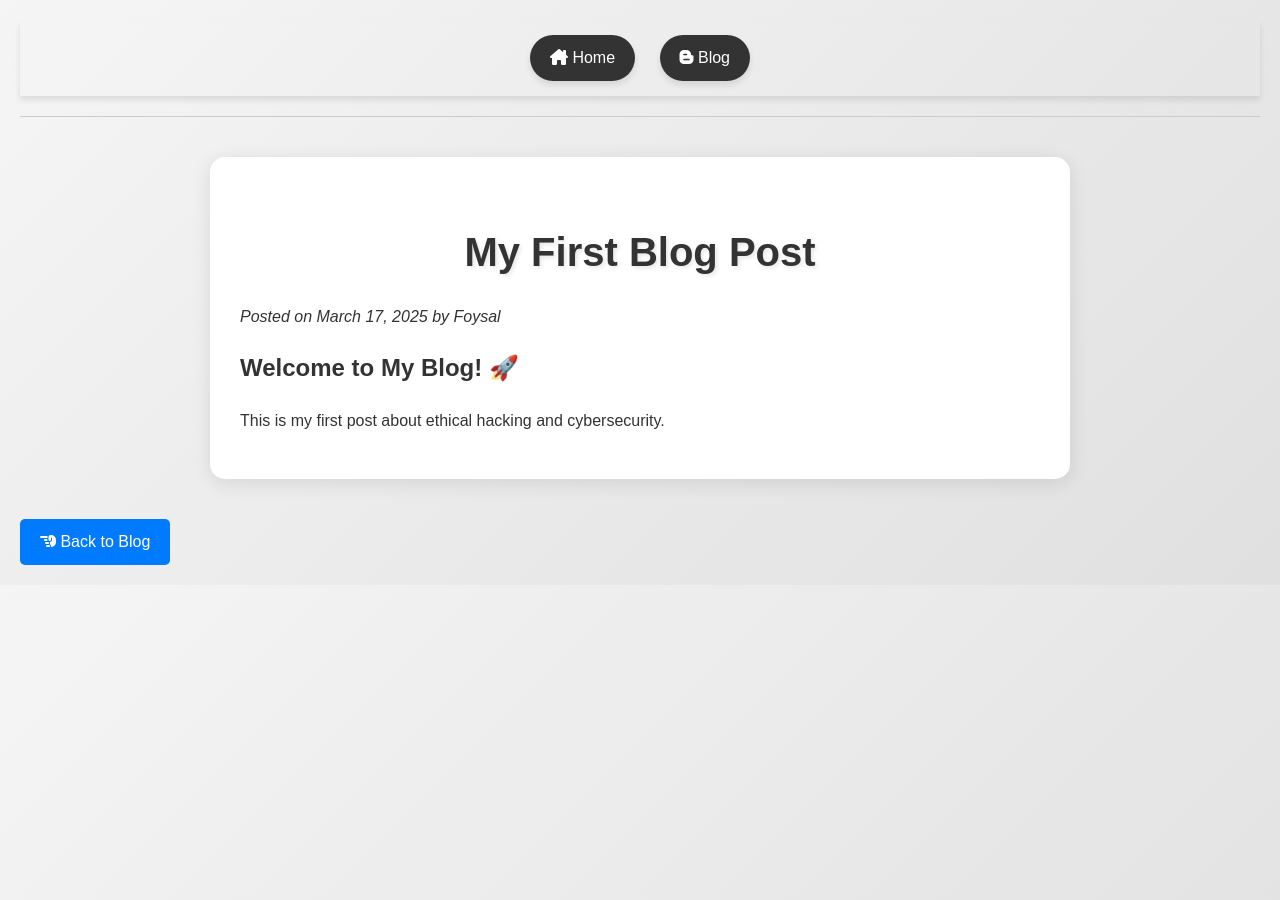
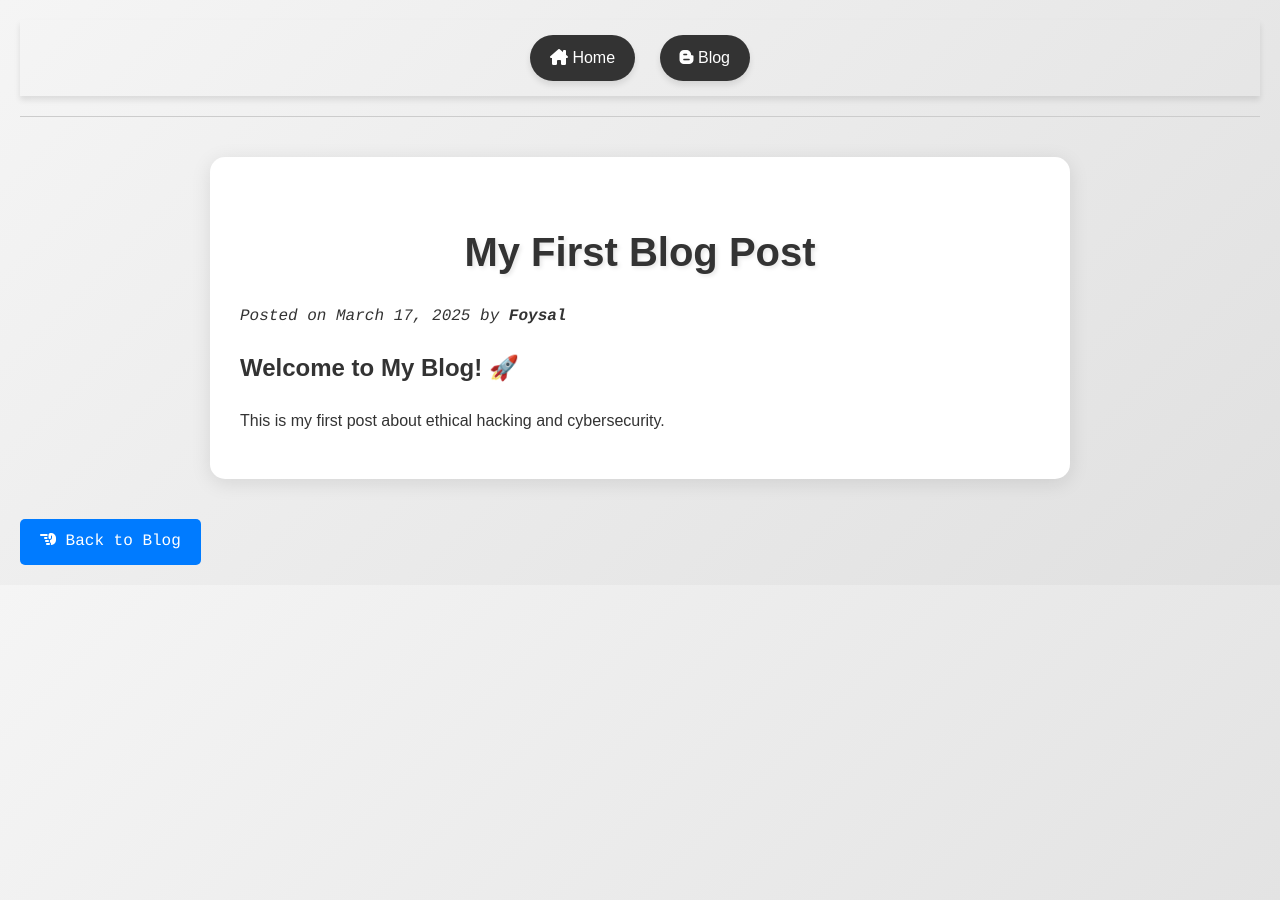
Before and after one commit to foysal1627/foysal1627.github.io, a Jekyll site: the page built from _posts/2025-03-18-new-blog.md, in a window 1280 px wide. Built offline with Jekyll 4.4.1, drawn with Linux system fonts in a browser that asks for light colours.

Commit message:
post.html

```diff
--- a/_layouts/post.html
+++ b/_layouts/post.html
@@ -4,8 +4,8 @@ layout: default
 
 <article>
     <h1>{{ page.title }}</h1>
-    <p><i>Posted on {{ page.date | date: "%B %d, %Y" }} by {{ page.author }}</i></p>
+    <p style="font-family: courier"><i>Posted on {{ page.date | date: "%B %d, %Y" }} by <b>{{ page.author }}</b></i></p>
     <div>{{ content }}</div>
 </article>
 
-<a href="/blog.html" class="button"><i class="fa-solid fa-hand-point-left"></i> Back to Blog</a>
+<a style="font-family: courier" href="/blog.html" class="button"><i class="fa-solid fa-hand-point-left"></i> Back to Blog</a>
```
